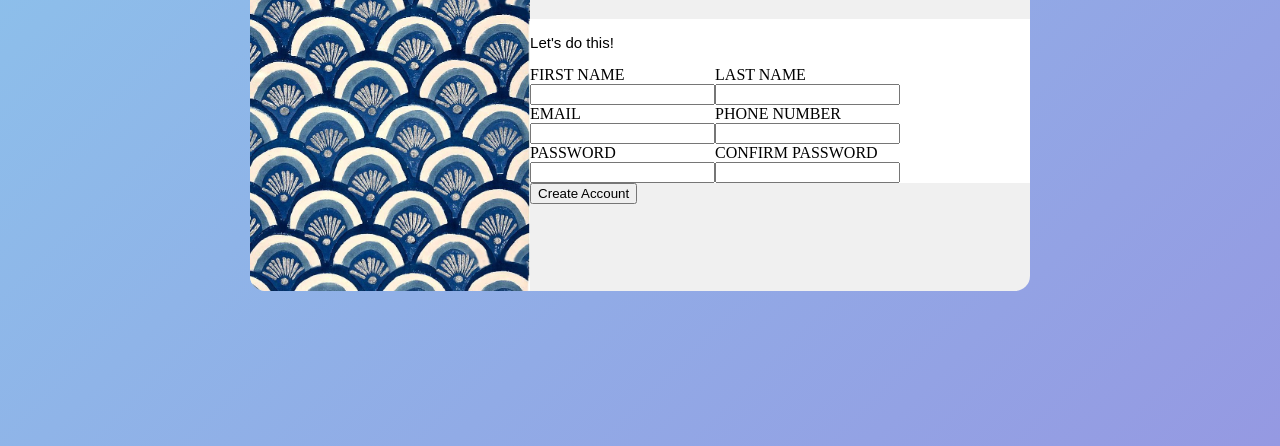
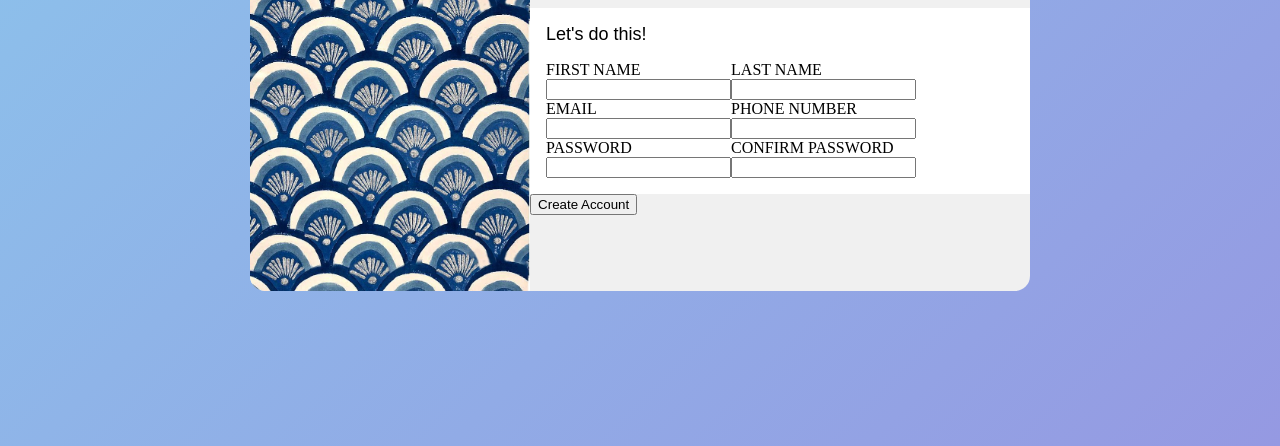
Before and after one commit to shub2726/sign-up-form, a plain HTML site: page index.html in a window 1280 px wide. Shown: the part 354-800 px from the top of the page. Drawn offline with Linux system fonts and the light colour scheme; a web font is replaced by a local one.

Commit message:
Edit styles.css

```diff
--- a/index.html
+++ b/index.html
@@ -22,7 +22,7 @@
                 Sign up now to recurse with us.
             </p>
             <div class="form-container">
-                <p>Let's do this!</p>
+                <div class="form-subtext">Let's do this!</div>
                 <form action="https://httpbin.org/post" method="post">
                     <div class="form_element">
                         <label for="first_name">FIRST NAME</label>
--- a/styles.css
+++ b/styles.css
@@ -47,23 +47,11 @@ img {
     flex-direction: column;
     justify-content: center;
     max-width: 500px;
-}
-
-form {
-    display: flex;
-    flex-wrap: wrap;
-}
-
-.form_element {
-    display: flex;
-    flex-direction: column;
-}
-
-button[type="submit"] {
-    align-self: flex-start;
+    align-items: center;
 }
 
 .text-1 {
+    text-align: center;
     font-size: 40px;
     font-family: "Russo One", sans-serif;
     font-weight: bold;
@@ -80,10 +68,28 @@ button[type="submit"] {
 }
 
 .form-container {
+    padding: 1em;
     background-color: white;
+    display: flex;
+    flex-direction: column;
+    gap: 1em;
 }
 
-.form-container p {
+.form-subtext {
     font-family: 'ABeeZee', sans-serif;
-    font-size: 15px;
+    font-size: 18px;
 }
+
+form {
+    display: flex;
+    flex-wrap: wrap;
+}
+
+.form_element {
+    display: flex;
+    flex-direction: column;
+}
+
+button[type="submit"] {
+    align-self: flex-start;
+}
```
